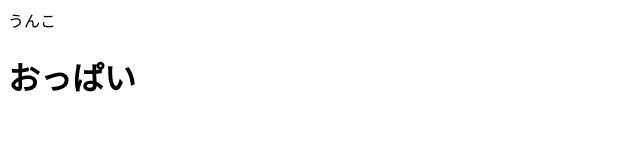
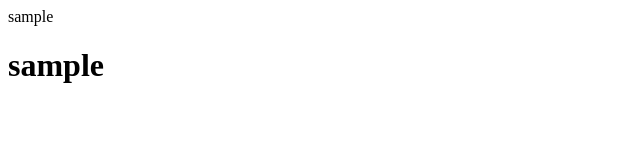
Before and after one commit to doridoridoriand/grunt-livereload, a website: page www/index.html in a window 1280 px wide. Shown: the whole page, without its empty margins (0-640 px from the left). Drawn offline with Linux system fonts and the light colour scheme.

Commit message:
modified sample html

```diff
--- a/www/index.html
+++ b/www/index.html
@@ -1,11 +1,11 @@
 <html>
   <head>
     <meta charset='utf-8'>
-    <title>うんこページ</title>
+    <title>sample page</title>
   </head>
 
   <body>
-    <p>うんこ</p>
-    <h1>おっぱい</h1>
+    <p>sample</p>
+    <h1>sample</h1>
   </body>
 </html>
```
